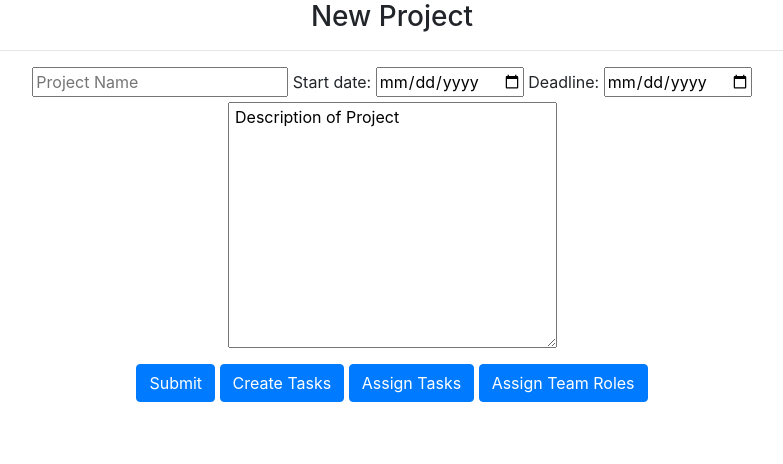
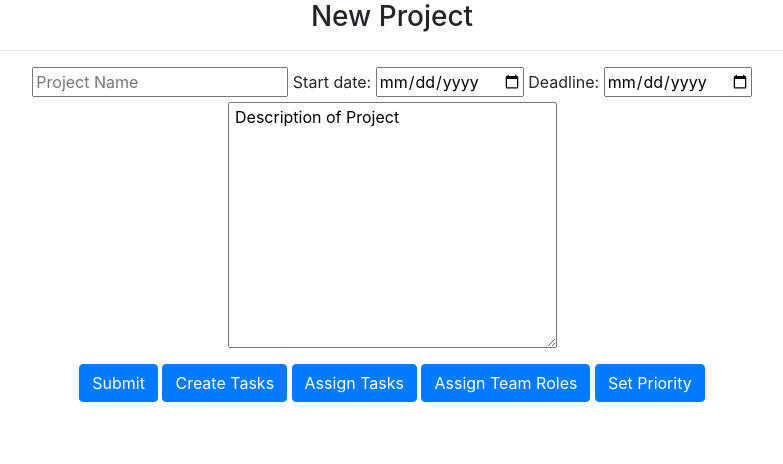
Before and after one commit to dsmith35/TaskApp, a Flask app: page /newproject in a window 1280 px wide. Shown: the part 56-520 px from the top of the page, without its empty margins (248-1031 px from the left). Run offline with Flask 3, Linux system fonts and the light colour scheme; some libraries are stand-ins or nearby versions.

Commit message:
quick changes x2

```diff
--- a/website/templates/newProject.html
+++ b/website/templates/newProject.html
@@ -23,9 +23,10 @@
 
             <center>
                 <button type="submit" class="btn btn-primary">Submit</button>
-                <button type="submit" class="btn btn-primary">Create Tasks</button>
-                <button type="submit" class="btn btn-primary">Assign Tasks</button>
-                <button type="submit" class="btn btn-primary">Assign Team Roles</button>
+                <button type="button" class="btn btn-primary">Create Tasks</button>
+                <button type="button" class="btn btn-primary">Assign Tasks</button>
+                <button type="button" class="btn btn-primary">Assign Team Roles</button>
+                <button type="button" class="btn btn-primary">Set Priority</button>
                 </form>
             </section>
 
--- a/website/templates/newTask.html
+++ b/website/templates/newTask.html
@@ -24,8 +24,8 @@
 
         <center>
             <button type="submit" class="btn btn-primary">Submit</button>
-            <button type="submit" class="btn btn-primary">Subtask Creation</button>
-            <button type="submit" class="btn btn-primary">Set Priority</button>
+            <button type="button" class="btn btn-primary">Subtask Creation</button>
+            <button type="button" class="btn btn-primary">Set Priority</button>
             </form>
         </section>
 
```
Also changed, not shown: website/templates/projectManager.html (+5 -5 lines), website/templates/taskManager.html (+4 -4 lines).
